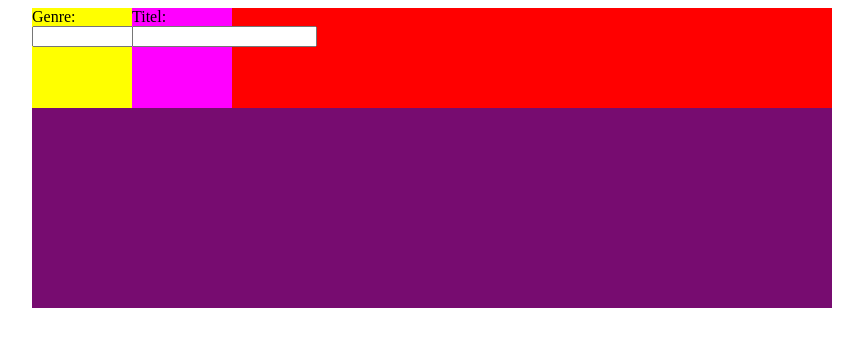
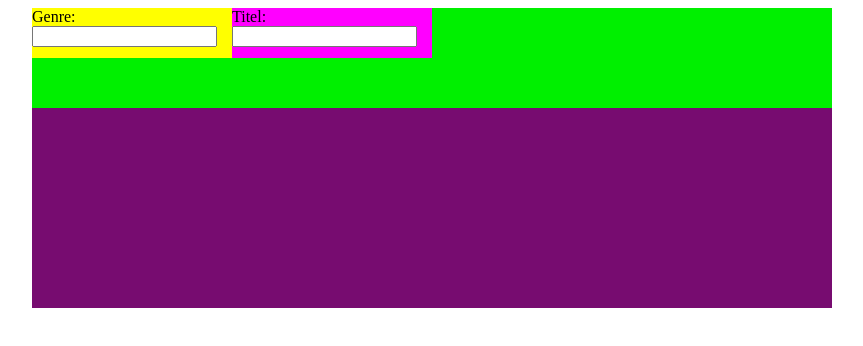
Before and after one commit to Midvinternatt/midvinternatt.github.io, a plain HTML site: page index.html in a window 1280 px wide. Shown: the whole page, without its empty margins (208-1071 px from the left). Drawn offline with nearby package versions, Linux system fonts and the light colour scheme.

Commit message:
Update style.css

```diff
--- a/style.css
+++ b/style.css
@@ -14,20 +14,20 @@ body {
 
 #search {
     display: flex;
-    width: 200px;
+    width: 100%;
     height: 100px;
     background-color: #00F000;
 }
 
 #search-genre {
-    width: 100px;
-    height: 100px;
+    width: 200px;
+    height: 50px;
     background-color: #FFFF00;
 }
 
 #search-title {
-    width: 100px;
-    height: 100px;
+    width: 200px;
+    height: 50px;
     background-color: #FF00FF;
 }
 
```
